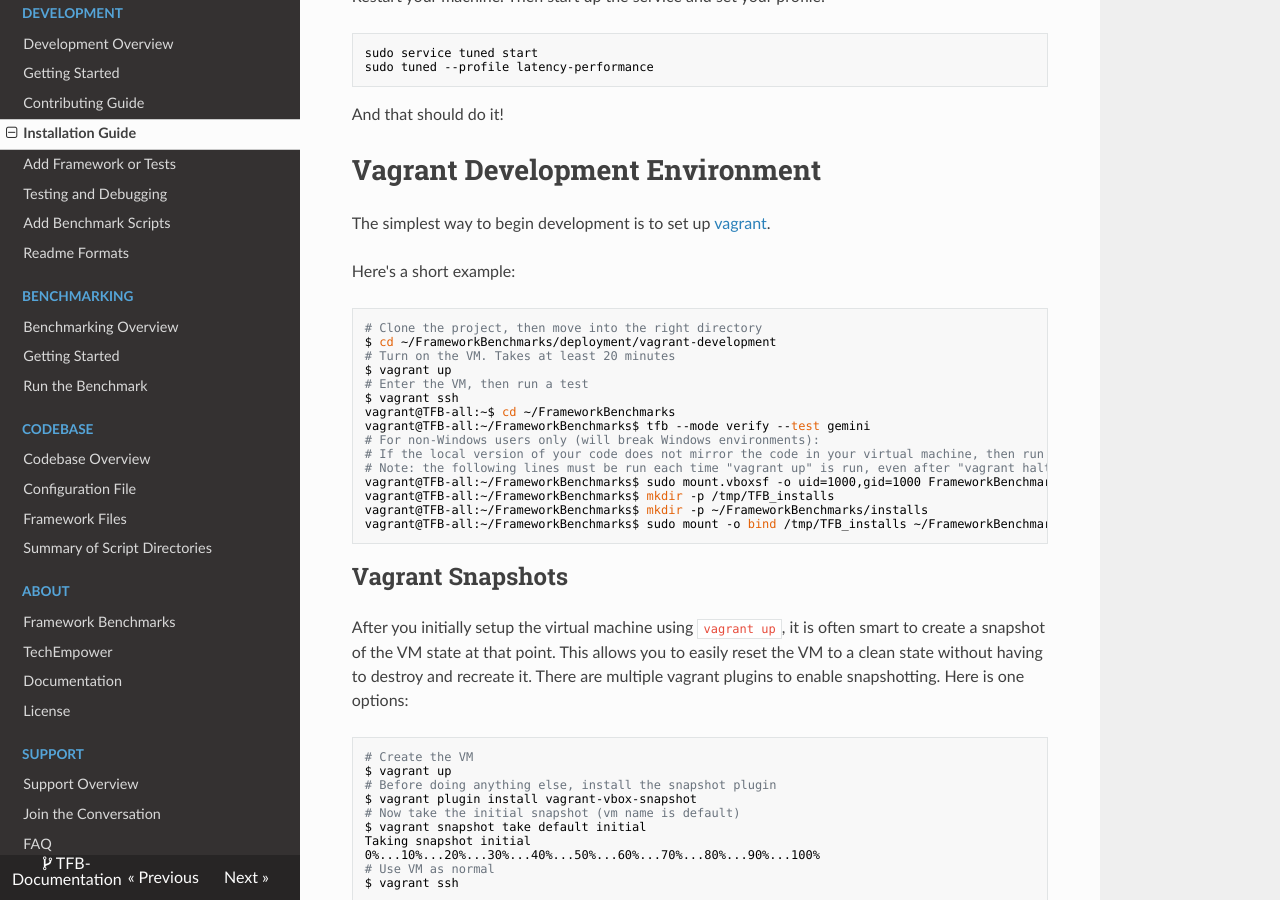
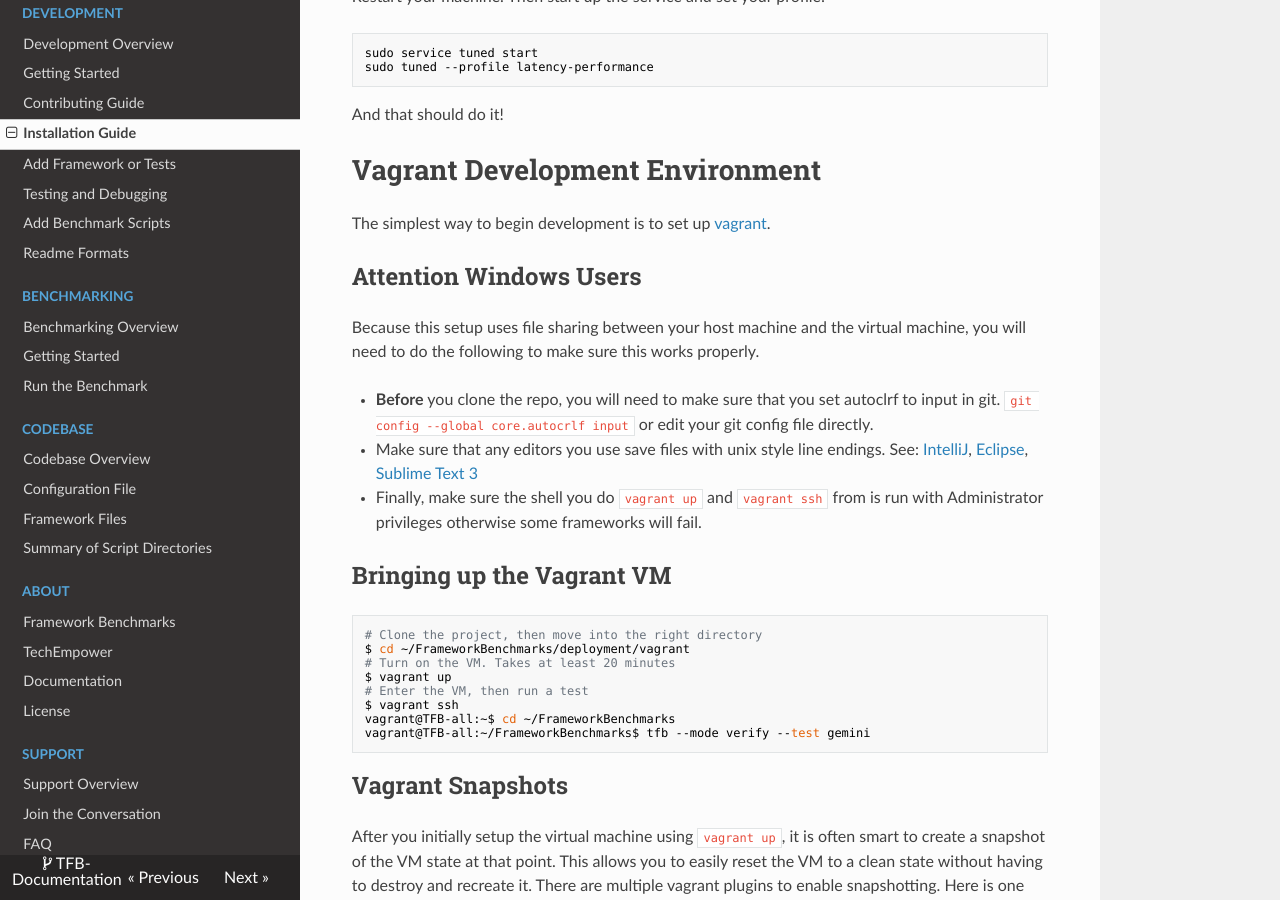
Before and after one commit to nbrady-techempower/TFB-Documentation, an MkDocs documentation site: the page built from docs/Development/Installation-Guide.md, in a window 1280 px wide and 900 px high, scrolled down 3361 px. Built offline with MkDocs 1.6.1, drawn with Linux system fonts in a browser that asks for light colours; nearby versions of some CDN libraries; old or Windows-style settings are respelled for this version of MkDocs.

Commit message:
vagrant update

````diff
--- a/docs/Development/Installation-Guide.md
+++ b/docs/Development/Installation-Guide.md
@@ -174,24 +174,25 @@ And that should do it!
 
 The simplest way to begin development is to set up [vagrant](https://www.vagrantup.com/).
 
-Here's a short example:
+## Attention Windows Users
+
+Because this setup uses file sharing between your host machine and the virtual machine, you will need to do the following to make sure this works properly.
+
+  * **Before** you clone the repo, you will need to make sure that you set autoclrf to input in git. `git config --global core.autocrlf input` or edit your git config file directly.
+  * Make sure that any editors you use save files with unix style line endings. See: [IntelliJ](https://www.jetbrains.com/help/idea/2016.3/configuring-line-separators.html), [Eclipse](http://stackoverflow.com/questions/1886185/eclipse-and-windows-newlines), [Sublime Text 3](https://medium.com/@Rascle/fix-line-endings-in-sublime-text-3-35d926d1c041#.2gemuy5of)
+  * Finally, make sure the shell you do `vagrant up` and `vagrant ssh` from is run with Administrator privileges otherwise some frameworks will fail.
+
+## Bringing up the Vagrant VM
 
 ```bash
 # Clone the project, then move into the right directory
-$ cd ~/FrameworkBenchmarks/deployment/vagrant-development
+$ cd ~/FrameworkBenchmarks/deployment/vagrant
 # Turn on the VM. Takes at least 20 minutes
 $ vagrant up
 # Enter the VM, then run a test
 $ vagrant ssh
 vagrant@TFB-all:~$ cd ~/FrameworkBenchmarks
 vagrant@TFB-all:~/FrameworkBenchmarks$ tfb --mode verify --test gemini
-# For non-Windows users only (will break Windows environments):
-# If the local version of your code does not mirror the code in your virtual machine, then run the following:
-# Note: the following lines must be run each time "vagrant up" is run, even after "vagrant halt"
-vagrant@TFB-all:~/FrameworkBenchmarks$ sudo mount.vboxsf -o uid=1000,gid=1000 FrameworkBenchmarks ~/FrameworkBenchmarks
-vagrant@TFB-all:~/FrameworkBenchmarks$ mkdir -p /tmp/TFB_installs
-vagrant@TFB-all:~/FrameworkBenchmarks$ mkdir -p ~/FrameworkBenchmarks/installs
-vagrant@TFB-all:~/FrameworkBenchmarks$ sudo mount -o bind /tmp/TFB_installs ~/FrameworkBenchmarks/installs
 ```
 
 ## Vagrant Snapshots
````
